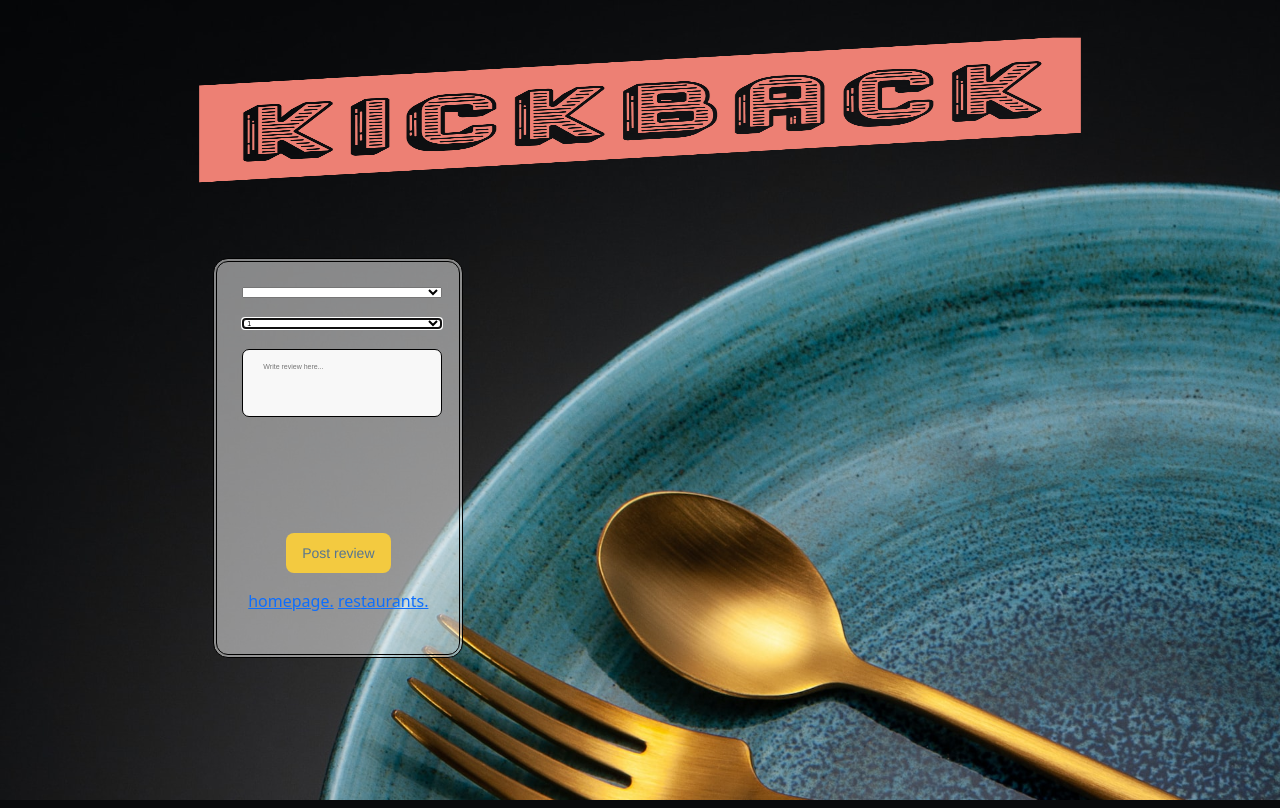
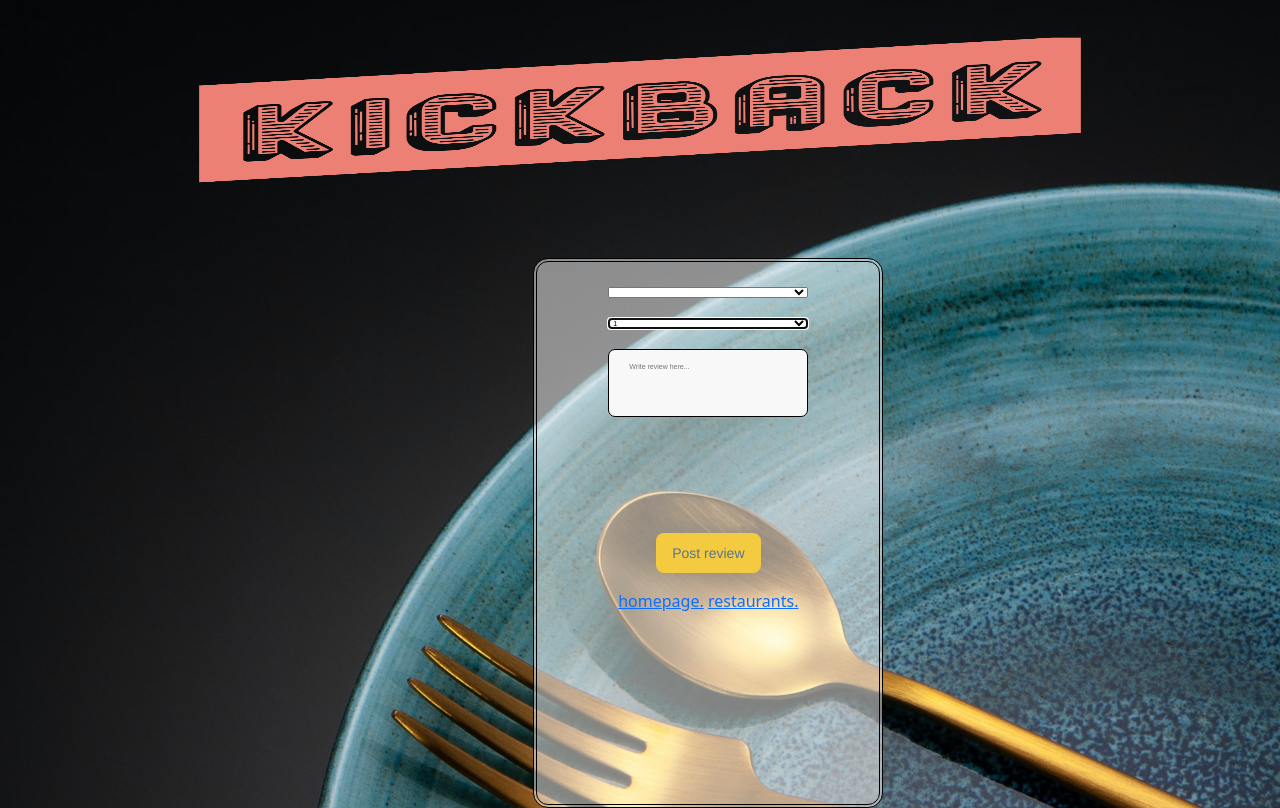
Before and after one commit to sarastevens123/hackbright_project, a Flask app: page /restaurant-rating in a window 1280 px wide. Run offline with Flask 2, Linux system fonts and the light colour scheme; the visitor is signed in with stand-in values (Sample User, id 1); data that the repository does not hold is empty.

Commit message:
centered review forms

```diff
--- a/model.py
+++ b/model.py
@@ -86,7 +86,7 @@ class UserRating(db.Model):
 def connect_to_db(app):
     """Connect the database to our Flask app."""
 
-    app.config["SQLALCHEMY_DATABASE_URI"] = "postgresql:///kickback_database"
+    app.config["SQLALCHEMY_DATABASE_URI"] = "postgresql:///kickback"
     app.config["SQLALCHEMY_ECHO"] = False
     app.config["SQLALCHEMY_TRACK_MODIFICATIONS"] = False
     db.app = app
--- a/static/stylesheet.css
+++ b/static/stylesheet.css
@@ -191,9 +191,10 @@ h1 {
 	border-color: black;
 	border-radius: 15px;
 	padding: 15px;
-	width: 250px;
-  height: 400px;
+	width: 350px;
+  height: 550px;
   margin-top: 50px;
+  margin-left: 320px;
 
 }
 
```
